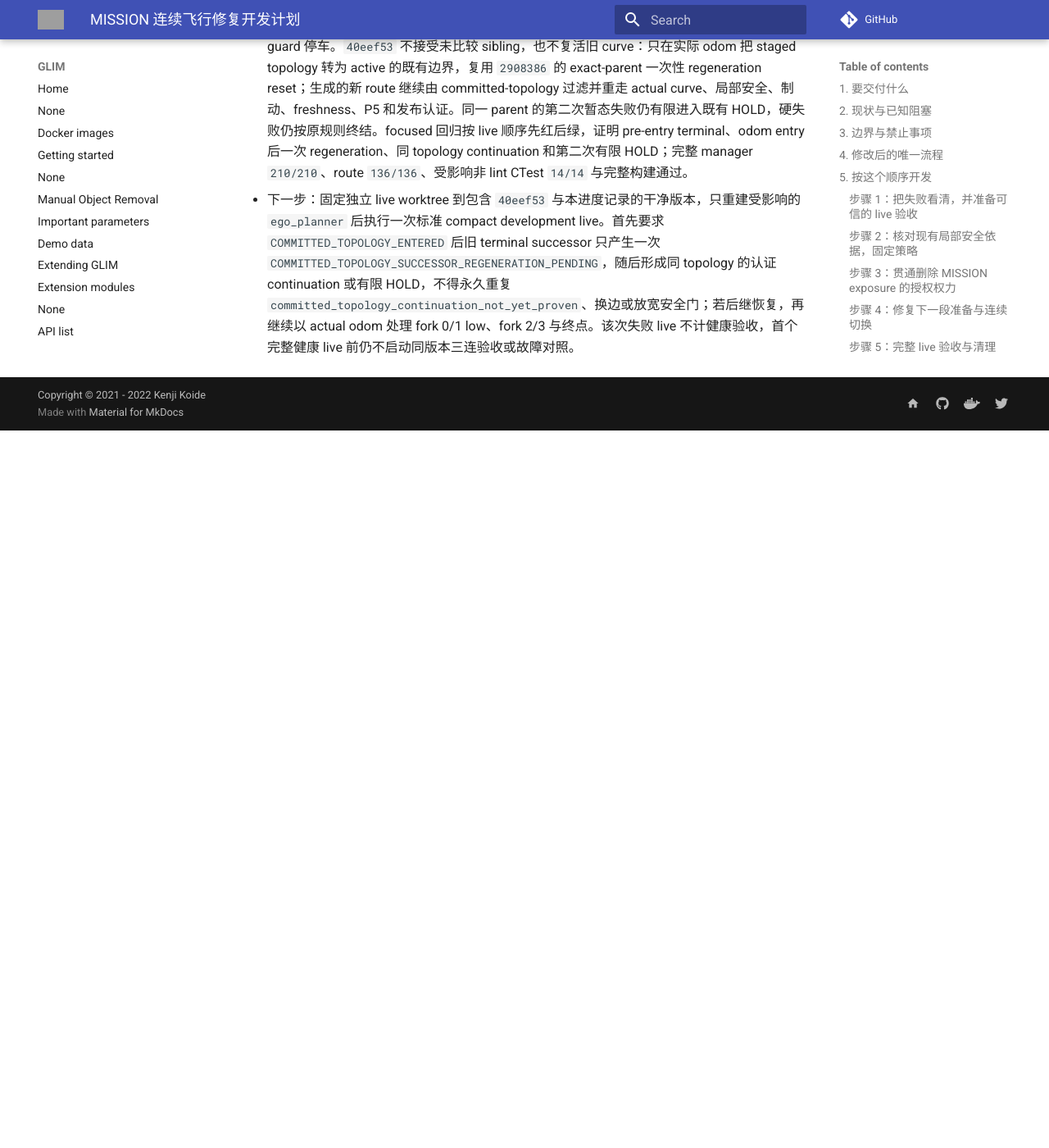
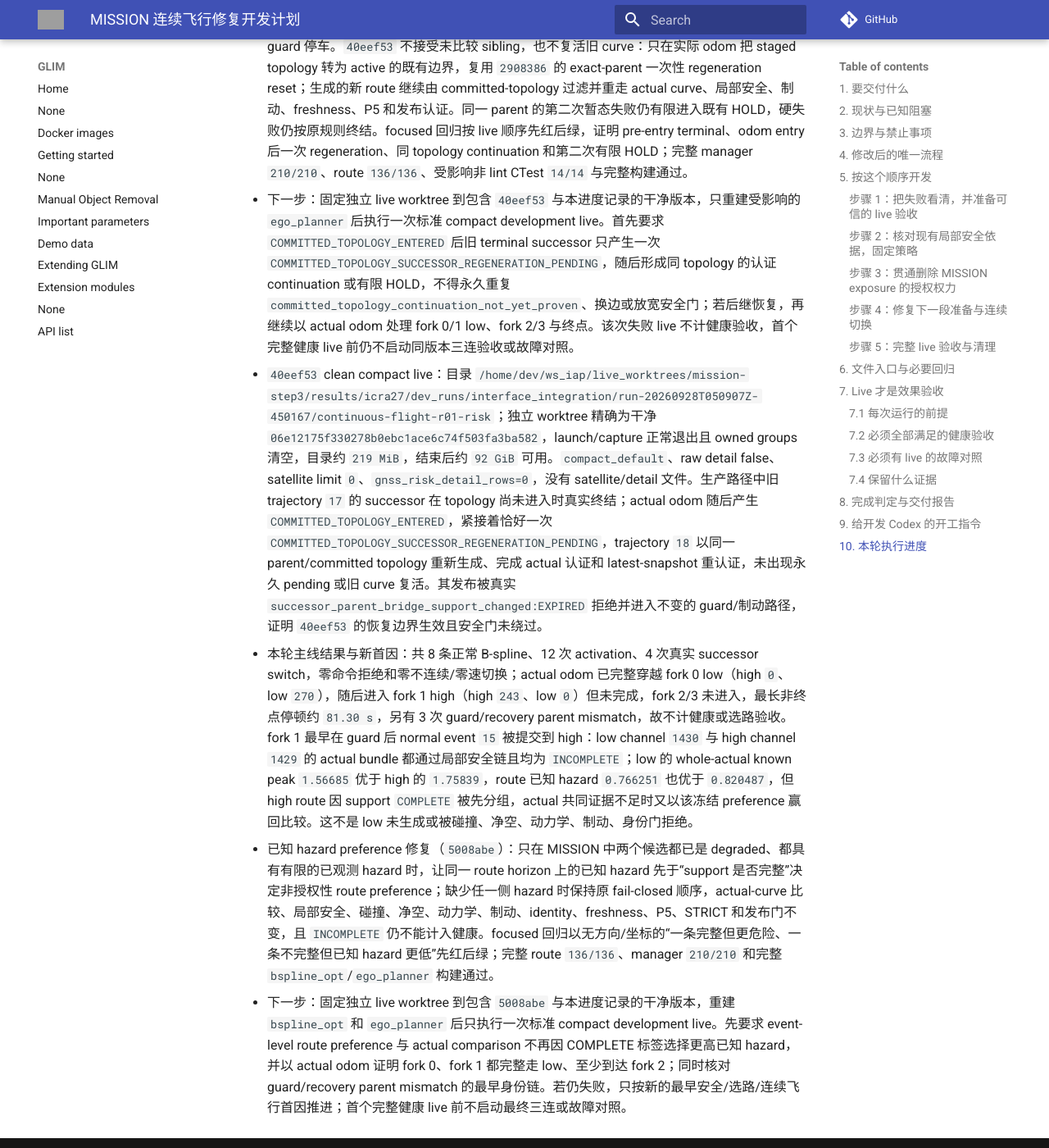
Before and after one commit to Printeger/iap, an MkDocs documentation site: the page built from docs/icra27/MISSION_CONTINUOUS_FLIGHT_IMPLEMENTATION_PLAN.md, in a window 1280 px wide and 1400 px high, scrolled down 59759 px. Shown: the whole window at 82% size. Built offline with MkDocs 1.6.1 and Material for MkDocs 9.7.7, drawn with Linux system fonts in a browser that asks for light colours; nearby versions of some CDN libraries; comment, search, counter and statistics services are not loaded; before the commit the page ends 60284 px from its top, so only the background shows below that; grey boxes are pictures that could not be loaded.

Commit message:
docs(plan): record committed recovery live cause

```diff
--- a/docs/icra27/MISSION_CONTINUOUS_FLIGHT_IMPLEMENTATION_PLAN.md
+++ b/docs/icra27/MISSION_CONTINUOUS_FLIGHT_IMPLEMENTATION_PLAN.md
@@ -468,3 +468,7 @@
 - `309adde` clean compact live：目录 `/home/dev/ws_iap/live_worktrees/mission-step3/results/icra27/dev_runs/interface_integration/run-20260928T045023Z-391781/continuous-flight-r01-risk`；独立 worktree 精确为干净 `13a81a3e4dfbed1fa4e93308c34816fca39c4422`，launch/capture 正常退出且 owned groups 清空，目录约 `207 MiB`，结束后约 `93 GiB` 可用。`compact_default`、raw detail false、satellite limit `0`、`gnss_risk_detail_rows=0`，没有 satellite/detail 文件。trajectory `3/4` 均在 planned switch 前完成并缓存，随后依次产生 `SUCCESSOR_REAUTHORIZING`、`PREPARED_SUCCESSOR_REAUTHORIZED`、`SUCCESSOR_PUBLISH_AUTHORIZED` 和真实 child activation，共 2 次连续、非零速 successor switch，零 parent mismatch、命令拒绝或不连续切换；因此提前缓存、最新快照重认证和 queue 预留链已由 live 证明。fast-path route 准备为 `0.793/0.547 ms`，对应 actual direct batch 为 `39.902/53.099 ms`；第三段 fast-path 为 `149.280 ms` 后以类型化 `frozen_guide_has_insufficient_successor_progress` 失败，full-search 在 `215.297 ms` 完成并生成可认证 actual continuation，均远小于原固定路线/准备窗口。
 - 新的最早首因与有界修复（`40eef53`）：第三段 full-search actual continuation 已成功认证，但另一 sibling 的完整 WCET 不再适合固定 deadline，事务先进入 `successor_deadline_incomplete_cohort_hold`；当 actual odom 稍后真正越过图导出的 topology entry 时，旧终态事务仍阻止任何 successor，直到 parent support 真实过期并 guard 停车。`40eef53` 不接受未比较 sibling，也不复活旧 curve：只在实际 odom 把 staged topology 转为 active 的既有边界，复用 `2908386` 的 exact-parent 一次性 regeneration reset；生成的新 route 继续由 committed-topology 过滤并重走 actual curve、局部安全、制动、freshness、P5 和发布认证。同一 parent 的第二次暂态失败仍有限进入既有 HOLD，硬失败仍按原规则终结。focused 回归按 live 顺序先红后绿，证明 pre-entry terminal、odom entry 后一次 regeneration、同 topology continuation 和第二次有限 HOLD；完整 manager `210/210`、route `136/136`、受影响非 lint CTest `14/14` 与完整构建通过。
 - 下一步：固定独立 live worktree 到包含 `40eef53` 与本进度记录的干净版本，只重建受影响的 `ego_planner` 后执行一次标准 compact development live。首先要求 `COMMITTED_TOPOLOGY_ENTERED` 后旧 terminal successor 只产生一次 `COMMITTED_TOPOLOGY_SUCCESSOR_REGENERATION_PENDING`，随后形成同 topology 的认证 continuation 或有限 HOLD，不得永久重复 `committed_topology_continuation_not_yet_proven`、换边或放宽安全门；若后继恢复，再继续以 actual odom 处理 fork 0/1 low、fork 2/3 与终点。该次失败 live 不计健康验收，首个完整健康 live 前仍不启动同版本三连验收或故障对照。
+- `40eef53` clean compact live：目录 `/home/dev/ws_iap/live_worktrees/mission-step3/results/icra27/dev_runs/interface_integration/run-20260928T050907Z-450167/continuous-flight-r01-risk`；独立 worktree 精确为干净 `06e12175f330278b0ebc1ace6c74f503fa3ba582`，launch/capture 正常退出且 owned groups 清空，目录约 `219 MiB`，结束后约 `92 GiB` 可用。`compact_default`、raw detail false、satellite limit `0`、`gnss_risk_detail_rows=0`，没有 satellite/detail 文件。生产路径中旧 trajectory `17` 的 successor 在 topology 尚未进入时真实终结；actual odom 随后产生 `COMMITTED_TOPOLOGY_ENTERED`，紧接着恰好一次 `COMMITTED_TOPOLOGY_SUCCESSOR_REGENERATION_PENDING`，trajectory `18` 以同一 parent/committed topology 重新生成、完成 actual 认证和 latest-snapshot 重认证，未出现永久 pending 或旧 curve 复活。其发布被真实 `successor_parent_bridge_support_changed:EXPIRED` 拒绝并进入不变的 guard/制动路径，证明 `40eef53` 的恢复边界生效且安全门未绕过。
+- 本轮主线结果与新首因：共 8 条正常 B-spline、12 次 activation、4 次真实 successor switch，零命令拒绝和零不连续/零速切换；actual odom 已完整穿越 fork 0 low（high `0`、low `270`），随后进入 fork 1 high（high `243`、low `0`）但未完成，fork 2/3 未进入，最长非终点停顿约 `81.30 s`，另有 3 次 guard/recovery parent mismatch，故不计健康或选路验收。fork 1 最早在 guard 后 normal event `15` 被提交到 high：low channel `1430` 与 high channel `1429` 的 actual bundle 都通过局部安全链且均为 `INCOMPLETE`；low 的 whole-actual known peak `1.56685` 优于 high 的 `1.75839`，route 已知 hazard `0.766251` 也优于 `0.820487`，但 high route 因 support `COMPLETE` 被先分组，actual 共同证据不足时又以该冻结 preference 赢回比较。这不是 low 未生成或被碰撞、净空、动力学、制动、身份门拒绝。
+- 已知 hazard preference 修复（`5008abe`）：只在 MISSION 中两个候选都已是 degraded、都具有有限的已观测 hazard 时，让同一 route horizon 上的已知 hazard 先于“support 是否完整”决定非授权性 route preference；缺少任一侧 hazard 时保持原 fail-closed 顺序，actual-curve 比较、局部安全、碰撞、净空、动力学、制动、identity、freshness、P5、STRICT 和发布门不变，且 `INCOMPLETE` 仍不能计入健康。focused 回归以无方向/坐标的“一条完整但更危险、一条不完整但已知 hazard 更低”先红后绿；完整 route `136/136`、manager `210/210` 和完整 `bspline_opt`/`ego_planner` 构建通过。
+- 下一步：固定独立 live worktree 到包含 `5008abe` 与本进度记录的干净版本，重建 `bspline_opt` 和 `ego_planner` 后只执行一次标准 compact development live。先要求 event-level route preference 与 actual comparison 不再因 COMPLETE 标签选择更高已知 hazard，并以 actual odom 证明 fork 0、fork 1 都完整走 low、至少到达 fork 2；同时核对 guard/recovery parent mismatch 的最早身份链。若仍失败，只按新的最早安全/选路/连续飞行首因推进；首个完整健康 live 前不启动最终三连或故障对照。
```
